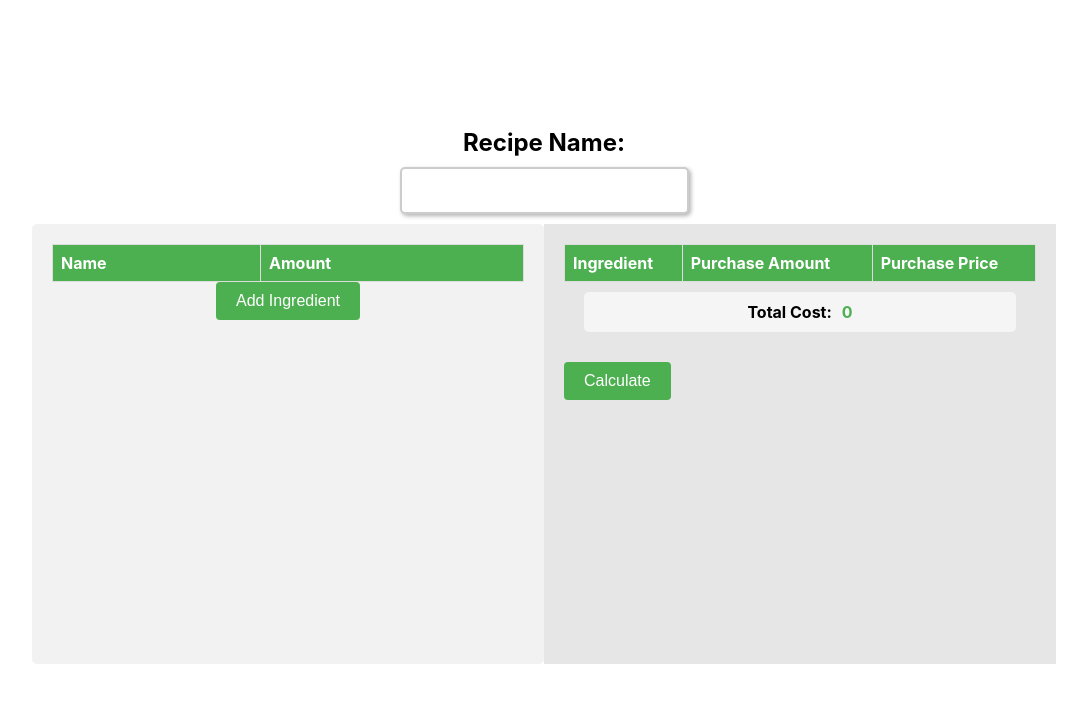
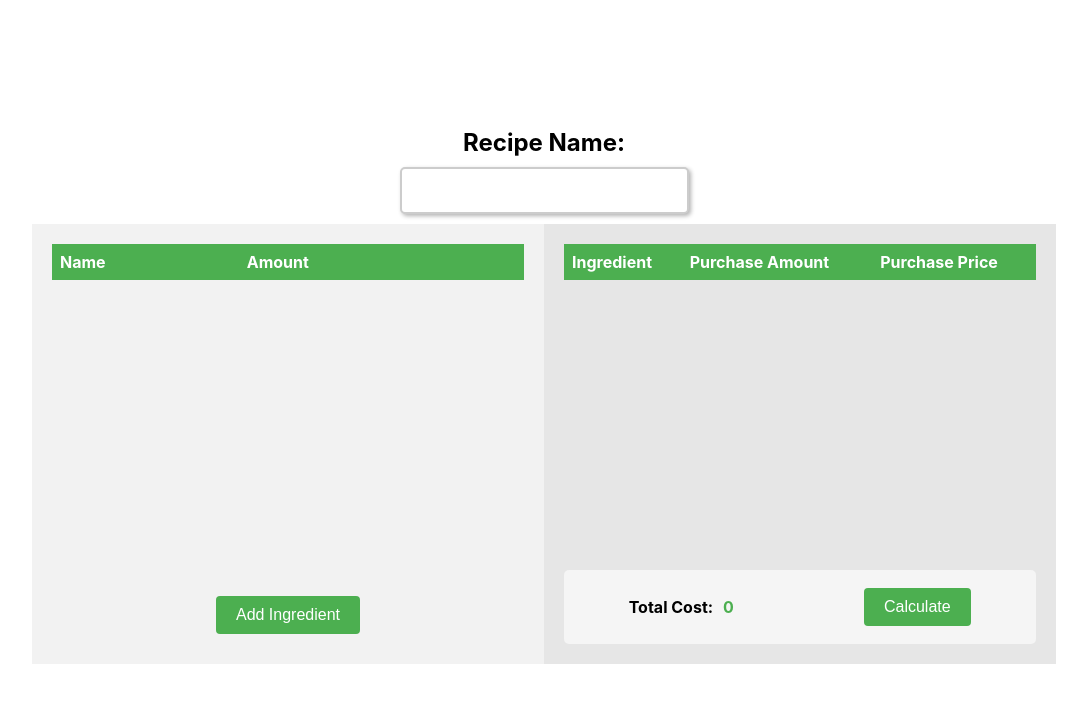
Before and after one commit to bhavani-mahalakshmi/sous-recipe-calculator, a React (Create React App) app in the folder frontend-sous/: page / in a window 1280 px wide. Shown: the top 702 px of the page, without its empty margins (96-1183 px from the left). Built offline with nearby package versions, Linux system fonts and the light colour scheme.

Commit message:
more changes to frontend

```diff
--- a/frontend-sous/src/App.js
+++ b/frontend-sous/src/App.js
@@ -88,18 +88,23 @@ function App() {
                     <tr>
                     <th>Name</th>
                     <th>Amount</th>
+                    <th></th>
                     </tr>
                 </thead>
-            </table>
+                <tbody>
                     {ingredients.map((ingredient, index) => (
                     <Ingredient key={index} index={index} ingredient={ingredient} onDelete={handleDeleteIngredient} onChange={handleIngredientChange} />
                     ))}
+                </tbody>
+            </table>
+            <div className='buttons-container'>
                 {showAddButton && (
-            <button className="add-ingredient" onClick={handleAddIngredient}>Add Ingredient</button>
+                <button onClick={handleAddIngredient}>Add Ingredient</button>
                 )}
                 {showDoneButton && (
                 <button onClick={handleDone}>Done</button>
                 )}
+            </div>
         </div>
         <div className="cost-container">
             <table>
@@ -137,10 +142,16 @@ function App() {
             </tbody>
             </table>
                 <div className="total-cost">
+                    <table className='total-cost-table'>
+                    <tbody>
+                    <td>
                         <label>Total Cost:</label>
                         <span>{totalCost}</span>
+                    </td>
+                    <td><button onClick={calculateTotalCost}>Calculate</button></td>
+                    </tbody>
+                    </table>
                 </div>
-            <button onClick={calculateTotalCost}>Calculate</button>
         </div>
         </div>
     </div>
--- a/frontend-sous/src/Ingredient.js
+++ b/frontend-sous/src/Ingredient.js
@@ -14,11 +14,17 @@ function Ingredient({ index, ingredient, onDelete, onChange }) {
   };
 
   return (
-    <div className="ingredient">
-      <input type="text" value={ingredient.name} placeholder="Ingredient Name" onChange={handleIngredientNameChange} />
-      <input type="number" value={ingredient.weight} placeholder="Weight" onChange={handleIngredientWeightChange} />
-      <button onClick={handleDelete}>Delete</button>
-    </div>
+    <tr className="ingredient">
+      <td>
+        <input type="text" value={ingredient.name} placeholder="Ingredient Name" onChange={handleIngredientNameChange} />
+      </td>
+      <td>
+        <input type="number" value={ingredient.weight} placeholder="Weight" onChange={handleIngredientWeightChange} />
+      </td>
+      <td>
+        <button onClick={handleDelete}>Delete</button>
+      </td>
+    </tr>
   );
 }
 
--- a/frontend-sous/src/index.css
+++ b/frontend-sous/src/index.css
@@ -65,6 +65,7 @@ button:hover {
   font-weight: bold;
   padding: 10px 20px;
   border-radius: 5px;
+  margin-top: auto;
 
 }
 
@@ -83,13 +84,18 @@ button:hover {
 
 .ingredients-container {
   background-color: #f2f2f2;
-  /* margin-right: 10px;
-  border: 2px solid #000; */
-  border-radius: 5px;
+  display: flex;
+  flex-direction: column;
+  justify-content: space-between;
+  align-items: center;
 }
 
 .cost-container {
   background-color: #e6e6e6;
+  display: flex;
+  flex-direction: column;
+  justify-content: space-between;
+  align-items: center;
 }
 
 input[type="text"] {
@@ -114,7 +120,9 @@ button {
   display: flex;
   justify-content: center;
   align-items: center;
-  margin-top: 10px;
+  width: 100%;
+  margin: 0%;
+  padding: 0%;
 }
 
 .total-cost label {
@@ -133,7 +141,7 @@ table {
 }
 
 th, td {
-  border: 1px solid #ddd;
+  /* border: 1px solid #ddd; */
   text-align: left;
   padding: 8px;
 }
@@ -190,7 +198,15 @@ th {
   box-shadow: 2px 2px 4px rgba(0, 0, 0, 0.3);
 }
 
-.add-ingredient {
-  display: block;
-  margin: 0 auto;
+.buttons-container {
+  margin-top: auto;
 }
+
+.cost-div {
+  margin-top:auto;
+}
+
+.total-cost-table td {
+  border: 0;
+  text-align: center;
+}
```
Lines whose indentation alone changed are shown as unchanged.
